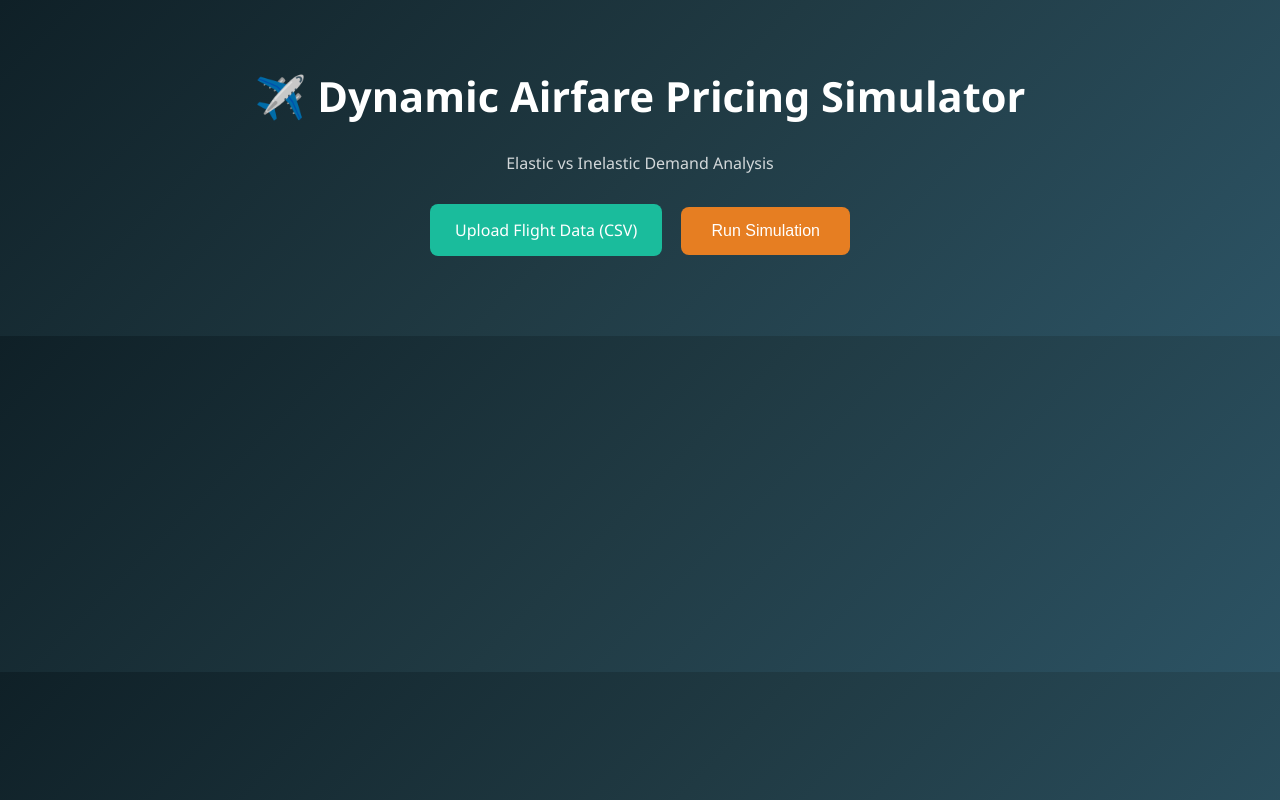
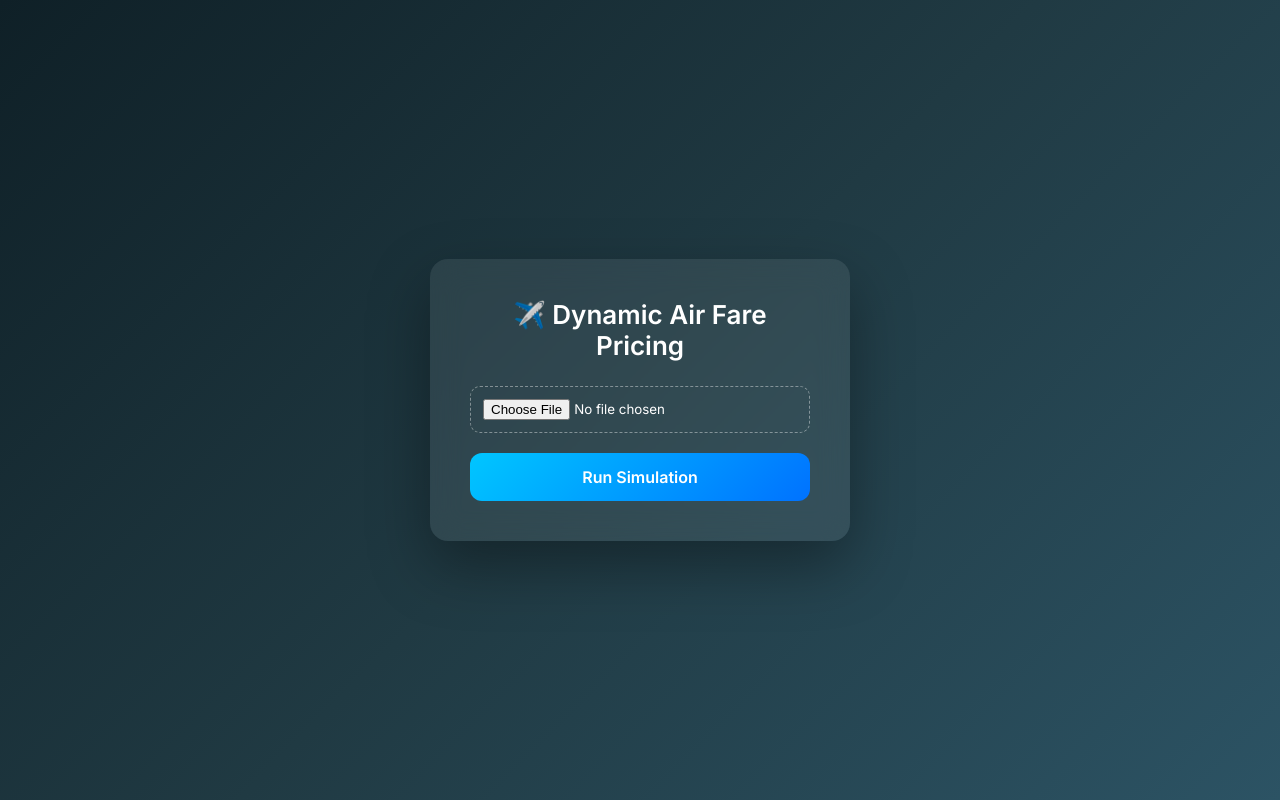
Before and after one commit to shwetankt88/Dynamic-Pricing-and-Air-Fare-simulation-in-elastic-and-inelastic-situation, a Flask app: page / in a window 1280 px wide. Run offline with Flask 3, Linux system fonts and the light colour scheme.

Commit message:
Revert "Maximum revenue information added"
This reverts commit 4f4b4a7f0690f6db56eac3193ee9e0b815ff81c4.

```diff
--- a/app.py
+++ b/app.py
@@ -7,22 +7,25 @@ app = Flask(__name__)
 UPLOAD_FOLDER = "uploads"
 app.config["UPLOAD_FOLDER"] = UPLOAD_FOLDER
 
+os.makedirs(UPLOAD_FOLDER, exist_ok=True)
+os.makedirs("static/results", exist_ok=True)
 
 @app.route("/", methods=["GET", "POST"])
 def index():
-    results = None
-
     if request.method == "POST":
         file = request.files["file"]
 
-        if file and file.filename.endswith(".csv"):
-            filepath = os.path.join(app.config["UPLOAD_FOLDER"], file.filename)
-            file.save(filepath)
+        if file.filename == "":
+            return "No file selected"
 
-            # 🔥 THIS is where the upgrade happens
-            results = run_simulation(filepath)
+        filepath = os.path.join(app.config["UPLOAD_FOLDER"], file.filename)
+        file.save(filepath)
 
-    return render_template("index.html", results=results)
+        graph_path = run_simulation(filepath)
+
+        return render_template("result.html", graph=graph_path)
+
+    return render_template("index.html")
 
 
 if __name__ == "__main__":
--- a/static/style.css
+++ b/static/style.css
@@ -1,76 +1,79 @@
+@import url('https://fonts.googleapis.com/css2?family=Inter:wght@300;400;600;700&display=swap');
+
+* {
+    margin: 0;
+    padding: 0;
+    box-sizing: border-box;
+    font-family: 'Inter', sans-serif;
+}
+
 body {
-    font-family: 'Segoe UI', sans-serif;
+    min-height: 100vh;
     background: linear-gradient(135deg, #0f2027, #203a43, #2c5364);
+    display: flex;
+    align-items: center;
+    justify-content: center;
     color: #fff;
-    margin: 0;
 }
 
 .container {
-    max-width: 1100px;
-    margin: auto;
+    background: rgba(255, 255, 255, 0.08);
+    backdrop-filter: blur(15px);
     padding: 40px;
+    border-radius: 18px;
+    width: 420px;
+    box-shadow: 0 25px 60px rgba(0, 0, 0, 0.35);
+    text-align: center;
 }
 
-h1 {
-    text-align: center;
-    font-size: 2.6rem;
+h2 {
+    font-size: 26px;
+    margin-bottom: 25px;
+    font-weight: 600;
 }
 
-.subtitle {
-    text-align: center;
-    opacity: 0.8;
-    margin-bottom: 30px;
-}
-
-form {
-    text-align: center;
-    margin-bottom: 40px;
-}
-
-.upload-box {
-    display: inline-block;
-    padding: 15px 25px;
-    background: #1abc9c;
-    border-radius: 8px;
-    cursor: pointer;
-    margin-right: 15px;
-}
-
-.upload-box input {
-    display: none;
+input[type="file"] {
+    width: 100%;
+    padding: 12px;
+    border-radius: 10px;
+    border: 1px dashed rgba(255, 255, 255, 0.4);
+    background: transparent;
+    color: #fff;
+    margin-bottom: 20px;
 }
 
 button {
-    padding: 15px 30px;
-    background: #e67e22;
-    color: white;
+    width: 100%;
+    padding: 14px;
     border: none;
-    border-radius: 8px;
+    border-radius: 12px;
+    background: linear-gradient(135deg, #00c6ff, #0072ff);
+    color: #fff;
+    font-size: 16px;
+    font-weight: 600;
     cursor: pointer;
-    font-size: 1rem;
+    transition: transform 0.2s ease, box-shadow 0.2s ease;
 }
 
-.cards {
-    display: flex;
-    justify-content: space-around;
-    gap: 20px;
-    margin-bottom: 30px;
+button:hover {
+    transform: translateY(-2px);
+    box-shadow: 0 10px 25px rgba(0, 114, 255, 0.6);
 }
 
-.card {
-    background: rgba(255,255,255,0.1);
-    padding: 25px;
-    border-radius: 12px;
-    width: 100%;
-    box-shadow: 0 8px 30px rgba(0,0,0,0.3);
+img {
+    max-width: 100%;
+    border-radius: 14px;
+    margin-top: 20px;
 }
 
-.card h3 {
-    margin-top: 0;
+a {
+    display: inline-block;
+    margin-top: 20px;
+    color: #00c6ff;
+    text-decoration: none;
+    font-weight: 500;
 }
 
-.image-box img {
-    width: 100%;
-    border-radius: 12px;
-    box-shadow: 0 10px 40px rgba(0,0,0,0.4);
+a:hover {
+    text-decoration: underline;
 }
--- a/templates/index.html
+++ b/templates/index.html
@@ -1,46 +1,17 @@
 <!DOCTYPE html>
-<html lang="en">
+<html>
 <head>
-    <meta charset="UTF-8">
-    <title>Dynamic Airfare Pricing Simulator</title>
+    <title>Dynamic Pricing Simulator</title>
     <link rel="stylesheet" href="{{ url_for('static', filename='style.css') }}">
 </head>
 <body>
+    <div class="container">
+        <h2>✈️ Dynamic Air Fare Pricing</h2>
 
-<div class="container">
-    <h1>✈️ Dynamic Airfare Pricing Simulator</h1>
-    <p class="subtitle">Elastic vs Inelastic Demand Analysis</p>
-
-    <form method="POST" enctype="multipart/form-data">
-        <label class="upload-box">
-            Upload Flight Data (CSV)
-            <input type="file" name="file" required>
-        </label>
-        <button type="submit">Run Simulation</button>
-    </form>
-
-    {% if results %}
-    <div class="cards">
-        <div class="card">
-            <h3>Elastic Demand</h3>
-            <p><b>Max Revenue:</b> ₹{{ results.elastic.max_revenue | round(2) }}</p>
-            <p><b>Optimal Price:</b> ₹{{ results.elastic.optimal_price | round(2) }}</p>
-            <p><b>Quantity:</b> {{ results.elastic.quantity | round(2) }}</p>
-        </div>
-
-        <div class="card">
-            <h3>Inelastic Demand</h3>
-            <p><b>Max Revenue:</b> ₹{{ results.inelastic.max_revenue | round(2) }}</p>
-            <p><b>Optimal Price:</b> ₹{{ results.inelastic.optimal_price | round(2) }}</p>
-            <p><b>Quantity:</b> {{ results.inelastic.quantity | round(2) }}</p>
-        </div>
+        <form method="POST" enctype="multipart/form-data">
+            <input type="file" name="file" accept=".csv" required>
+            <button type="submit">Run Simulation</button>
+        </form>
     </div>
-
-    <div class="image-box">
-        <img src="{{ results.image }}" alt="Simulation Result">
-    </div>
-    {% endif %}
-</div>
-
 </body>
 </html>
```
Also changed, not shown: simulation/pricing_model.py (+0 -39 lines).
